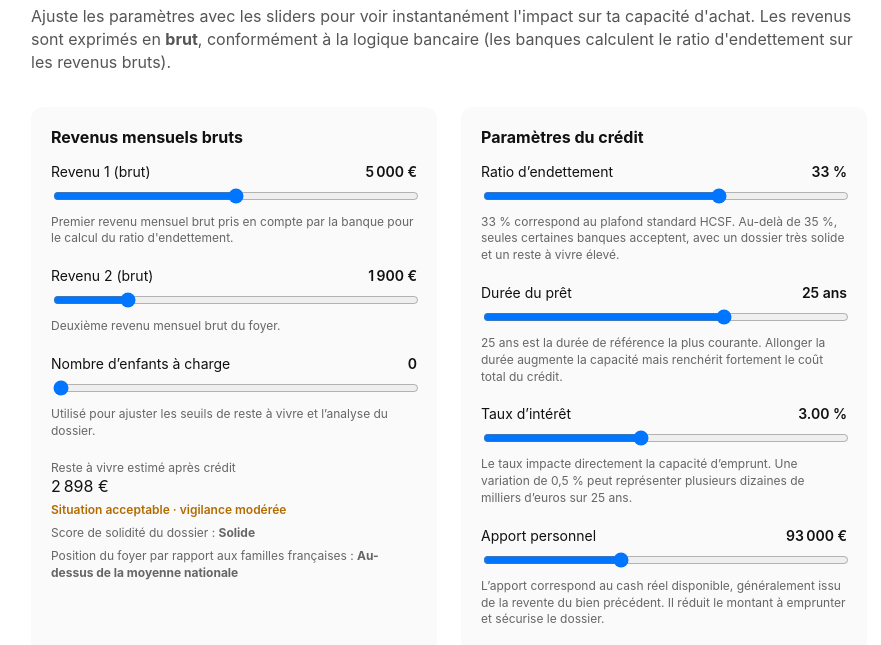
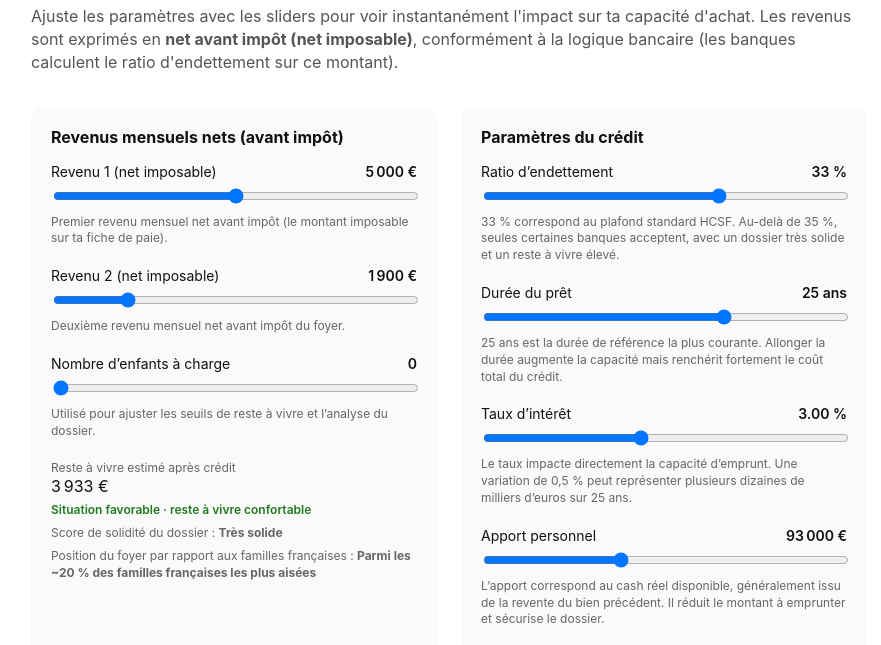
Before and after one commit to pulssart/immo, a plain HTML site: page index.html in a window 1280 px wide. Shown: the part 88-733 px from the top of the page, without its empty margins (191-1072 px from the left). Drawn offline with Linux system fonts and the light colour scheme.

Commit message:
Mise à jour : utilisation du Net Avant Impôt (Net Imposable) comme référence

```diff
--- a/index.html
+++ b/index.html
@@ -172,22 +172,22 @@
 <body>
   <div class="container">
     <h1>Simulateur de capacité d'achat immobilier</h1>
-    <p class="subtitle">Ajuste les paramètres avec les sliders pour voir instantanément l'impact sur ta capacité d'achat. Les revenus sont exprimés en <strong>brut</strong>, conformément à la logique bancaire (les banques calculent le ratio d'endettement sur les revenus bruts).</p>
+    <p class="subtitle">Ajuste les paramètres avec les sliders pour voir instantanément l'impact sur ta capacité d'achat. Les revenus sont exprimés en <strong>net avant impôt (net imposable)</strong>, conformément à la logique bancaire (les banques calculent le ratio d'endettement sur ce montant).</p>
 
     <div class="grid">
       <div class="card">
-        <h2>Revenus mensuels bruts</h2>
+        <h2>Revenus mensuels nets (avant impôt)</h2>
 
         <div class="field">
-          <label>Revenu 1 (brut) <span class="value" id="meIncomeValue">5 000 €</span></label>
+          <label>Revenu 1 (net imposable) <span class="value" id="meIncomeValue">5 000 €</span></label>
           <input type="range" min="0" max="10000" step="50" value="5000" id="meIncome" />
-          <div class="hint">Premier revenu mensuel brut pris en compte par la banque pour le calcul du ratio d'endettement.</div>
+          <div class="hint">Premier revenu mensuel net avant impôt (le montant imposable sur ta fiche de paie).</div>
         </div>
 
         <div class="field">
-          <label>Revenu 2 (brut) <span class="value" id="eliseIncomeValue">1 900 €</span></label>
+          <label>Revenu 2 (net imposable) <span class="value" id="eliseIncomeValue">1 900 €</span></label>
           <input type="range" min="0" max="10000" step="50" value="1900" id="eliseIncome" />
-          <div class="hint">Deuxième revenu mensuel brut du foyer.</div>
+          <div class="hint">Deuxième revenu mensuel net avant impôt du foyer.</div>
         </div>
 
         <div class="field">
@@ -322,12 +322,12 @@
       }
 
       function update() {
-        const incomeBrut = Number(meIncome.value) + Number(eliseIncome.value);
+        const incomeNetAvantImpot = Number(meIncome.value) + Number(eliseIncome.value);
         const nbChildren = Number(children.value);
         childrenValue.textContent = nbChildren;
         const ratioPct = Number(ratio.value) / 100;
-        // Le ratio d'endettement s'applique sur les revenus bruts (logique bancaire)
-        const monthlyMax = incomeBrut * ratioPct;
+        // Le ratio d'endettement s'applique sur les revenus nets avant impôt (logique bancaire standard)
+        const monthlyMax = incomeNetAvantImpot * ratioPct;
 
         const loanMax = calculateLoan(monthlyMax, rate.value, duration.value);
         const totalBudget = loanMax + Number(apport.value);
@@ -344,9 +344,9 @@
         feesValue.textContent = Number(fees.value).toFixed(2) + ' %';
 
         monthlyMaxEl.textContent = format(monthlyMax);
-        // Pour le reste à vivre, on utilise les revenus nets (approximation: brut * 0.75)
-        const incomeNet = incomeBrut * 0.75;
-        const resteAVivre = incomeNet - monthlyMax;
+        // Pour le reste à vivre, on utilise les revenus nets après impôt (approximation: net avant impôt * 0.9)
+        const incomeNetApresImpot = incomeNetAvantImpot * 0.9;
+        const resteAVivre = incomeNetApresImpot - monthlyMax;
         resteAVivreEl.textContent = format(resteAVivre);
 
         // Indicateur de confort bancaire basé sur le reste à vivre
@@ -374,12 +374,12 @@
         dossierScoreEl.textContent = score;
 
         // Position relative par rapport aux familles françaises (approximation pédagogique)
-        // Les seuils sont ajustés pour les revenus bruts
+        // Les seuils sont ajustés pour les revenus nets avant impôt
         let francePosition = '';
-        if (incomeBrut < 3000) francePosition = 'Bien en dessous de la moyenne nationale';
-        else if (incomeBrut < 5500) francePosition = 'Proche de la moyenne des ménages français';
-        else if (incomeBrut < 7000) francePosition = 'Au-dessus de la moyenne nationale';
-        else if (incomeBrut < 9000) francePosition = 'Parmi les ~20 % des familles françaises les plus aisées';
+        if (incomeNetAvantImpot < 2400) francePosition = 'Bien en dessous de la moyenne nationale';
+        else if (incomeNetAvantImpot < 4500) francePosition = 'Proche de la moyenne des ménages français';
+        else if (incomeNetAvantImpot < 5500) francePosition = 'Au-dessus de la moyenne nationale';
+        else if (incomeNetAvantImpot < 7500) francePosition = 'Parmi les ~20 % des familles françaises les plus aisées';
         else francePosition = 'Parmi les ~10 % des familles françaises les plus aisées';
         francePositionEl.textContent = francePosition;
         loanMaxEl.textContent = format(loanMax);
@@ -395,10 +395,10 @@
         const content = `RÉCAPITULATIF SIMULATION IMMOBILIÈRE - ${date}
 
 --- REVENUS ---
-Revenu 1 (Brut) : ${meIncomeValue.textContent}
-Revenu 2 (Brut) : ${eliseIncomeValue.textContent}
+Revenu 1 (Net imposable) : ${meIncomeValue.textContent}
+Revenu 2 (Net imposable) : ${eliseIncomeValue.textContent}
 Nombre d'enfants : ${childrenValue.textContent}
-Reste à vivre : ${resteAVivreEl.textContent} (${resteAVivreStatusEl.textContent})
+Reste à vivre (estimé après impôt) : ${resteAVivreEl.textContent} (${resteAVivreStatusEl.textContent})
 
 --- PARAMÈTRES CRÉDIT ---
 Ratio d'endettement : ${ratioValue.textContent}
```
